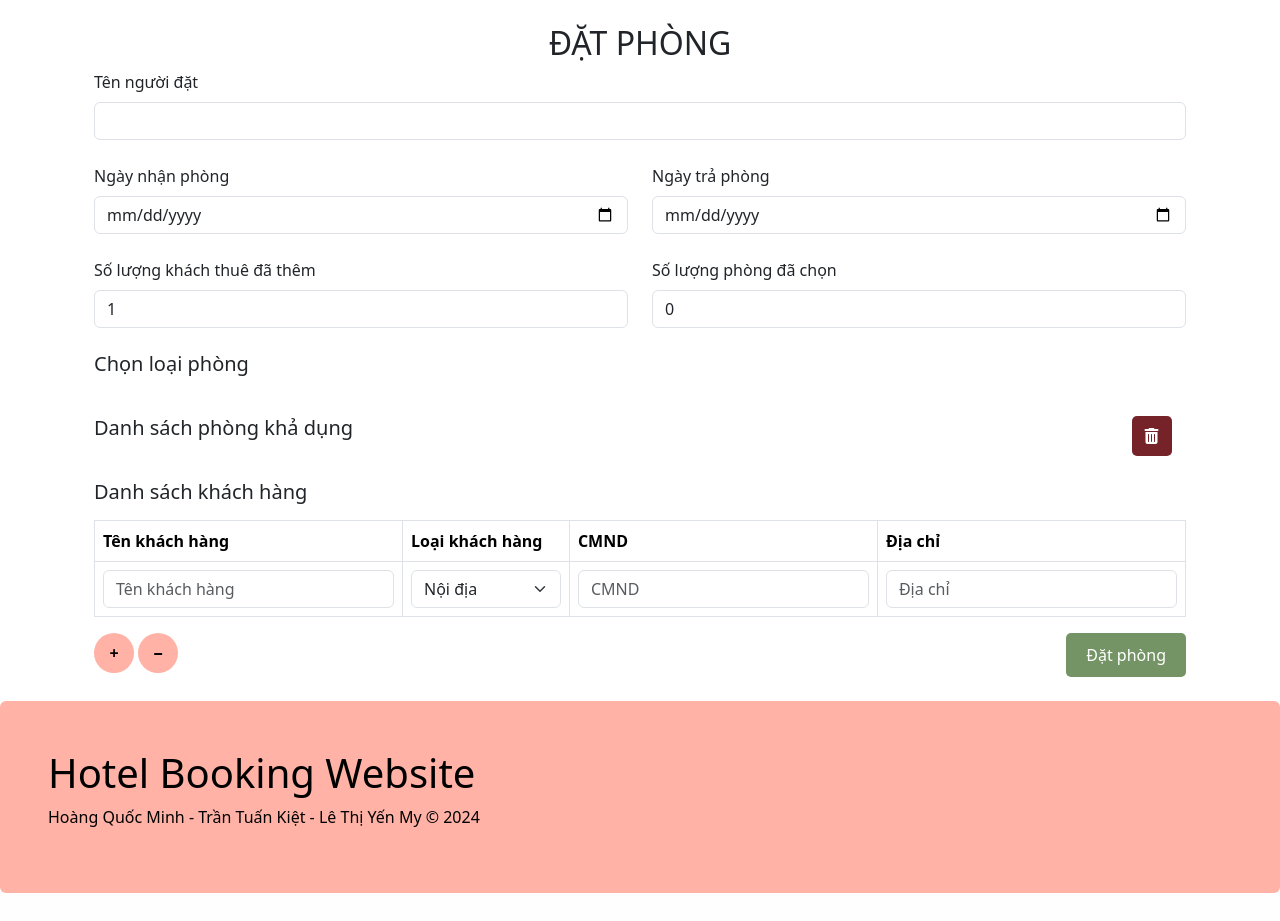
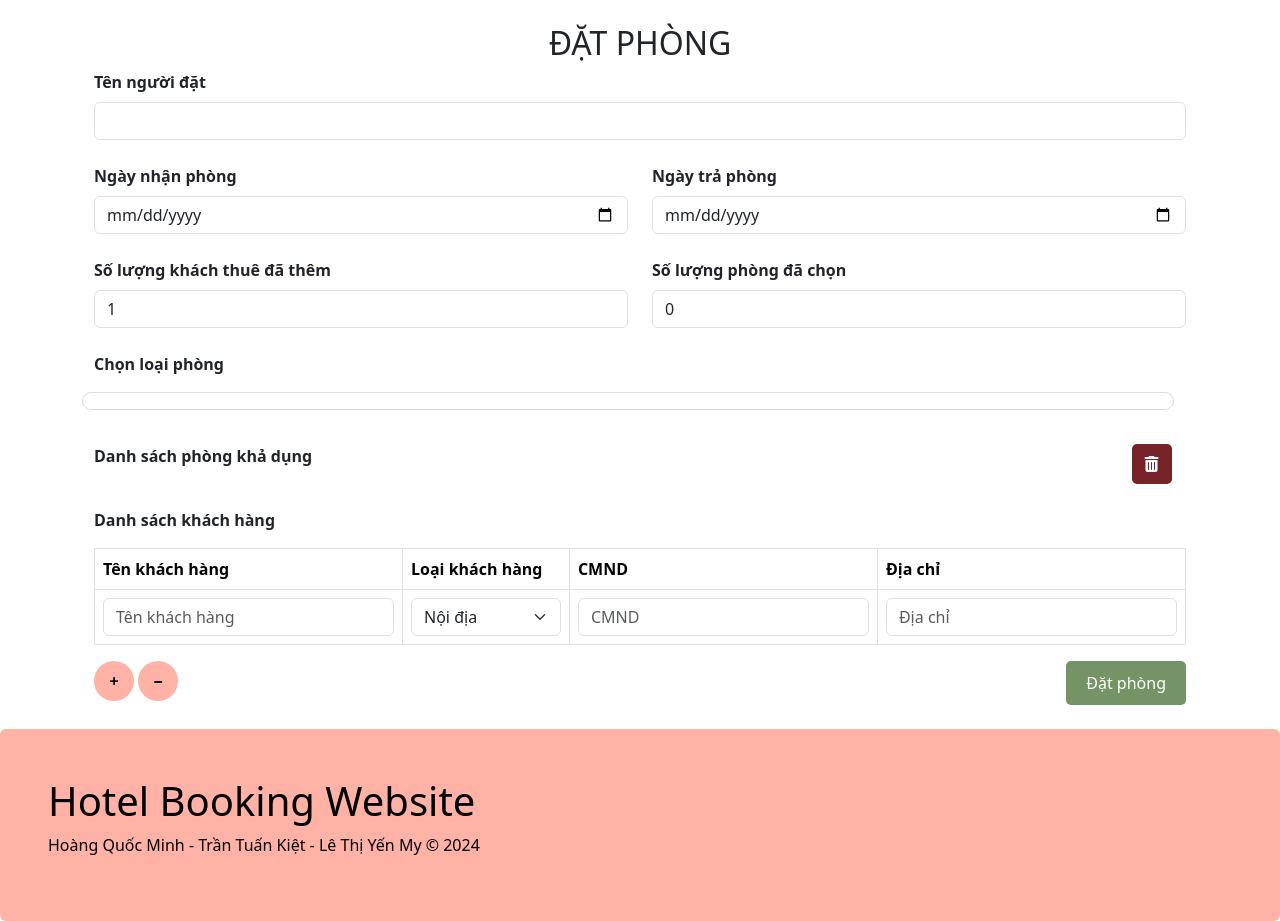
Before and after one commit to QuocMinh76/QuanLyKhachSanCNPM, a Flask app: page /booking in a window 1280 px wide. Shown: the part 60-981 px from the top of the page. Before the commit the page ends 953 px from the top, so only its background shows below. Run offline with Flask 3, Linux system fonts and the light colour scheme; data that the repository does not hold is empty; some libraries are stand-ins or nearby versions.

Commit message:
my up lan 6

```diff
--- a/appQLKS/__init__.py
+++ b/appQLKS/__init__.py
@@ -7,8 +7,8 @@ from flask_login import LoginManager
 app = Flask(__name__)
 
 
-app.config["SQLALCHEMY_DATABASE_URI"] = "mysql+pymysql://root:%s@localhost/hoteldb?charset=utf8mb4" % quote("1234") #minh
-# app.config["SQLALCHEMY_DATABASE_URI"] = "mysql+pymysql://root:%s@localhost/hoteldb?charset=utf8mb4" % quote("My123456") #my
+# app.config["SQLALCHEMY_DATABASE_URI"] = "mysql+pymysql://root:%s@localhost/hoteldb?charset=utf8mb4" % quote("1234") #minh
+app.config["SQLALCHEMY_DATABASE_URI"] = "mysql+pymysql://root:%s@localhost/hoteldb?charset=utf8mb4" % quote("My123456") #my
 # app.config["SQLALCHEMY_DATABASE_URI"] = "mysql+pymysql://root:%s@localhost/hoteldb?charset=utf8mb4" % quote("0420") #kiet
 
 
--- a/appQLKS/static/css/style.css
+++ b/appQLKS/static/css/style.css
@@ -17,9 +17,24 @@
     transition: background-color 0.3s ease;
 }
     .btn:hover {
-            background-color: rgb(249, 114, 114);
+            background-color: rgb(232, 129, 166);
             color: white;
         }
+
+.btn-mam{
+    background-color: rgb(222, 130, 134);
+    color: white;
+    border: none;
+    display: inline-flex;
+    align-items: center;
+    justify-content: center;
+    text-align: center;
+    padding: 10px 20px;
+    font-size: 16px;
+    cursor: pointer;
+    border-radius: 5px;
+    transition: background-color 0.3s ease;
+}
 
 .btn-red{
     background-color: rgb(117, 35, 41);
@@ -124,7 +139,19 @@
             margin-bottom: 10px;
         }
 
-
 .text-pink{
     color: #FFB2A5;
 }
+
+.rounded-border {
+    border: 1px solid #ddd; /* Màu và độ dày của viền */
+    border-radius: 12px; /* Bo tròn các góc */
+    background-color: white; /* Màu nền nhạt */
+    padding: 5px; /* Khoảng cách bên trong */
+    margin-bottom: 10px; /* Khoảng cách phía dưới */
+    width: 100%;
+    }
+        .form-check-inline {
+    margin-right: 5px;
+    margin-bottom: 5px;
+    }
--- a/appQLKS/static/js/booking.js
+++ b/appQLKS/static/js/booking.js
@@ -86,7 +86,7 @@ function toggleRoomSelection(roomItem, room) {
 
     // Toggle the selection visually
     roomItem.classList.toggle('selected', isSelected);
-    roomItem.style.backgroundColor = isSelected ? 'green' : '';
+    roomItem.style.backgroundColor = isSelected ? 'rgb(117, 148, 101)' : '';
 
     if (isSelected) {
         selectedRooms.push(room);
--- a/appQLKS/templates/booking.html
+++ b/appQLKS/templates/booking.html
@@ -1,22 +1,36 @@
 {% extends 'layout/base.html' %}
 
 {% block content %}
+<style>
+    .rounded-border {
+    border: 1px solid #ddd; /* Màu và độ dày của viền */
+    border-radius: 12px; /* Bo tròn các góc */
+    background-color: white; /* Màu nền nhạt */
+    padding: 5px; /* Khoảng cách bên trong */
+    margin-bottom: 10px; /* Khoảng cách phía dưới */
+    width: 100%;
+    }
+    .form-check-inline {
+    margin-right: 5px;
+    margin-bottom: 5px;
+    }
+}
+</style>
 <div class="container">
     <h2 class="text-center mt-4">ĐẶT PHÒNG</h2>
     <form>
-
         <div>
-            <label for="name" class="form-label">Tên người đặt</label>
+            <label for="name" class="form-label"><strong>Tên người đặt</strong></label>
             <input type="text" id="name" class="form-control"/>
         </div>
         <br/>
         <div class="row">
             <div class="col">
-                <label for="checkin" class="form-label">Ngày nhận phòng</label>
+                <label for="checkin" class="form-label"><strong>Ngày nhận phòng</strong></label>
                 <input type="date" id="checkin" class="form-control"/>
             </div>
             <div class="col">
-                <label for="checkout" class="form-label">Ngày trả phòng</label>
+                <label for="checkout" class="form-label"><strong>Ngày trả phòng</strong></label>
                 <input type="date" id="checkout" class="form-control"/>
             </div>
         </div>
@@ -24,21 +38,20 @@
         <!-- Hiển thị tổng số khách thuê -->
         <div class="row">
             <div class="col">
-                <label for="num_guests" class="form-label">Số lượng khách thuê đã thêm</label>
+                <label for="num_guests" class="form-label"><strong>Số lượng khách thuê đã thêm</strong></label>
                 <input type="number" id="num_guests" class="form-control" min="1" readonly/>
             </div>
             <!-- Hiển thị tổng số phòng thuê -->
             <div class="col">
-                <label for="num_rooms" class="form-label">Số lượng phòng đã chọn</label>
+                <label for="num_rooms" class="form-label"><strong>Số lượng phòng đã chọn</strong></label>
                 <input type="number" id="num_rooms" class="form-control" readonly min="0"/>
             </div>
         </div>
         <br/>
-        <h5 class="mb-3">Chọn loại phòng</h5>
-        <!-- Chọn loại phòng trong -->
-        <div class="row">
+        <p class="mb-3"><strong>Chọn loại phòng</strong></p>
+        <div class="row rounded-border p-2">
             {% for room_type in room_types %}
-            <div class="col-2 form-check form-check-inline">
+            <div class="col-2.5 form-check form-check-inline">
                 <input class="form-check-input room-type-checkbox" type="checkbox" value="{{ room_type.id }}"
                        id="room_type_{{ room_type.id }}" name="room_type_id">
                 <label class="form-check-label" for="room_type_{{ room_type.id }}">{{ room_type.name }}</label>
@@ -46,21 +59,18 @@
             {% endfor %}
         </div>
         <br/>
-        <!-- Hiển thị danh sách phòng theo loại đã chọn dưới dạng có thể tick chọn nhiều-->
-        <!--        tam de day mai an no chung voi danh sach-->
         <div class="row">
-            <h5 class="mb-3 col-11">Danh sách phòng khả dụng</h5>
+            <p class="mb-3 col-11"><strong>Danh sách phòng khả dụng</strong></p>
             <!-- Button to uncheck all selected rooms -->
             <button type="button" id="uncheckAllButton" class="btn btn-red col-1 btn-circle"><i
                     class="fa fa-trash"></i></button>
         </div>
-
         <div class="list-view-container mt-3" id="room-list">
         </div>
-
         <br/>
         <!-- hiển thị tiêu đề "Danh sách khách hàng" -->
-        <h5 class="mb-3">Danh sách khách hàng</h5>
+        <hp class="mb-3"><strong>Danh sách khách hàng</strong></hp>
+        <p></p>
         <!-- Hiển thị bảng danh sách khách hàng -->
         <table class="table table-bordered">
             <thead>
```
